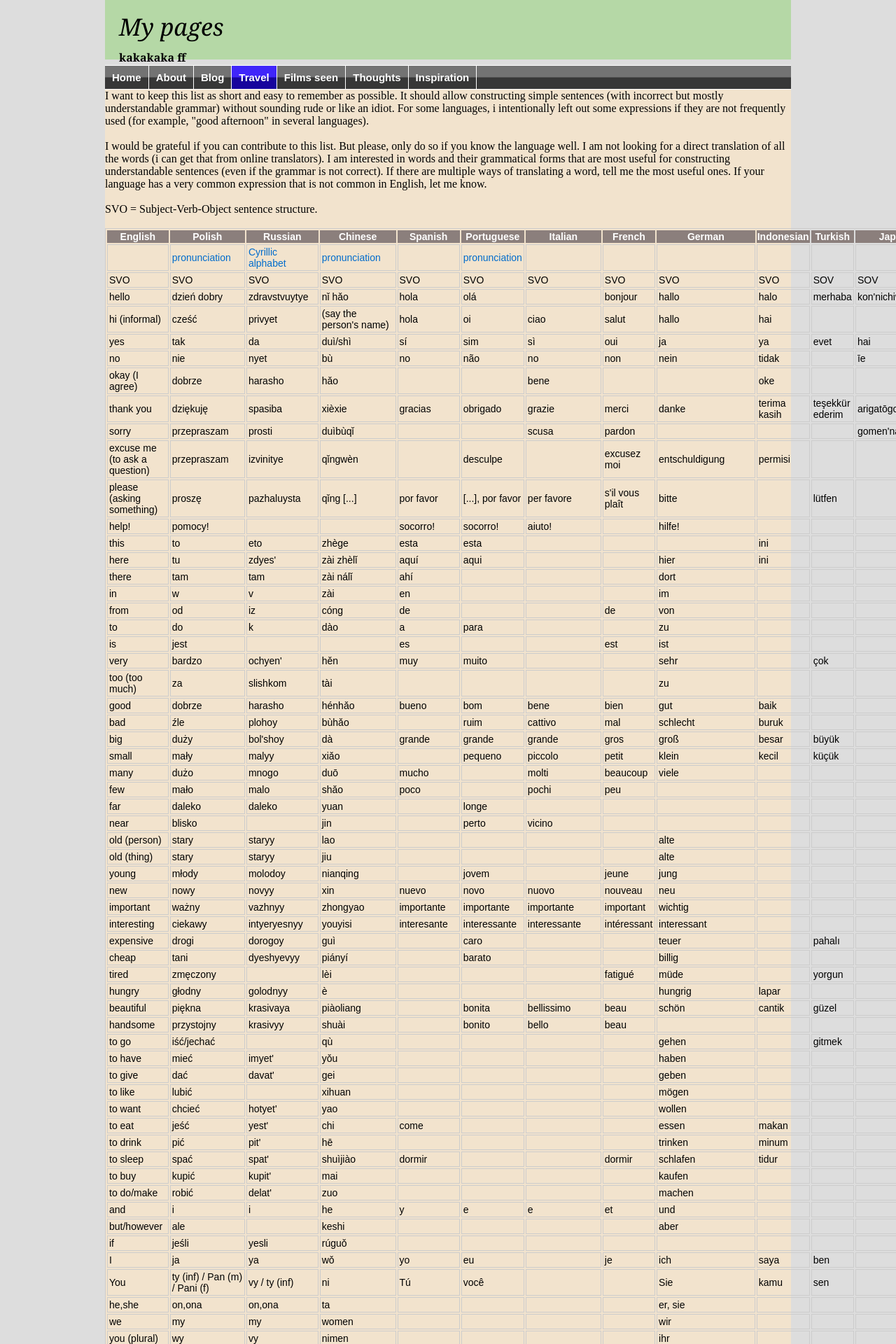
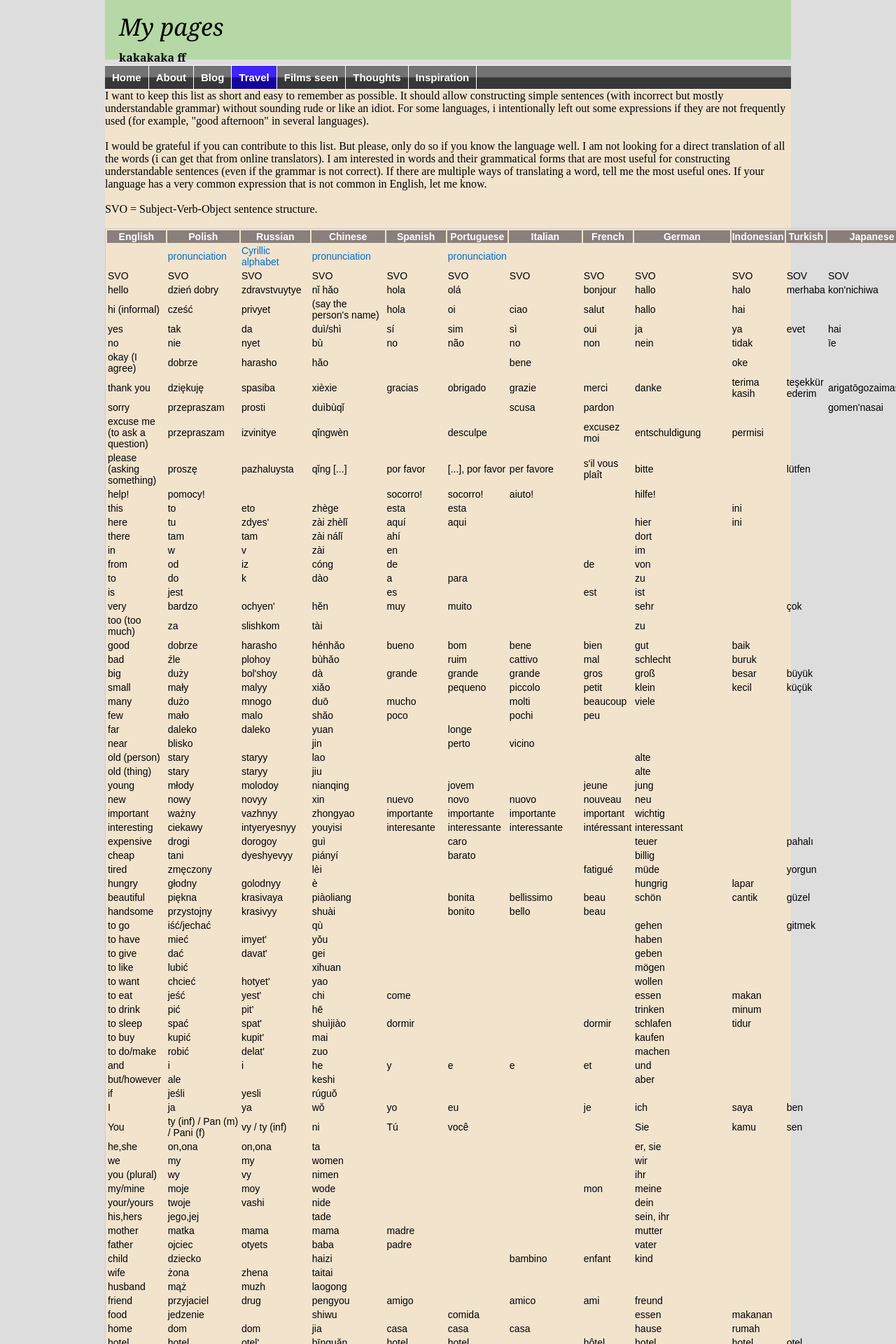
Before and after one commit to witba/witba.github.io, a Jekyll site: the page built from travel/lang.html, in a window 1280 px wide. Shown: the top 1920 px of the page at 70% size. Built offline with Jekyll 4.4.1, drawn with Linux system fonts in a browser that asks for light colours.

Commit message:
Update lang.html

```diff
--- a/travel/lang.html
+++ b/travel/lang.html
@@ -17,9 +17,9 @@ SVO = Subject-Verb-Object sentence structure.<br>
 		font-family: Arial, Helvetica, sans-serif;
 	}
 	.tableizer-table td {
-		padding: 2px;
+		padding: 1px;
 		margin: 1px;
-		border: 0.2px solid #CCC;
+		border: 0px solid #CCC;
 	}
 	.tableizer-table th {
 		background-color: #8B7F7C;
```
